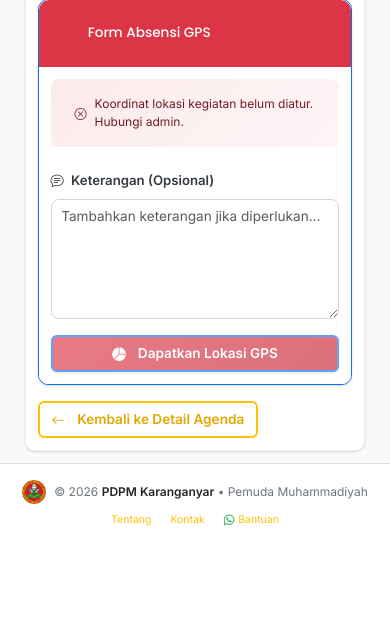
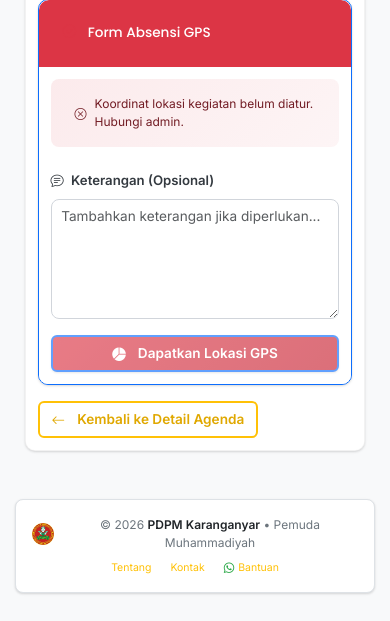
Before and after one commit to ZAKITRIPAMUNGKAS/pdpm, a CodeIgniter 4 app: the page made by app/Views/absensi/form_absensi.php in a window 390 px wide. Shown: the part 565-1186 px from the top of the page. Before the commit the page ends 1091 px from the top, so only its background shows below. Run offline with PHP 8.4 and a stand-in for CodeIgniter, Linux system fonts and the light colour scheme; the template is opened without the code that fills it, so the values that code supplies are empty; some libraries are stand-ins or nearby versions.

Commit message:
fix: pindahkan footer dashboard ke dalam kontainer konten utama agar sejajar dengan sidebar

```diff
--- a/app/Views/layout/template.php
+++ b/app/Views/layout/template.php
@@ -251,7 +251,7 @@
             </nav>
 
             <!-- Main Content -->
-            <main class="col-md-9 ms-sm-auto col-lg-10 px-md-4 main-content-minimalist">
+            <main class="col-md-9 ms-sm-auto col-lg-10 px-md-4 main-content-minimalist d-flex flex-column">
                 <div class="d-flex justify-content-between flex-wrap flex-md-nowrap align-items-center pt-3 pb-2 mb-3 border-bottom">
                     <h1 class="h2"><?= $page_title ?? 'Dashboard' ?></h1>
                 </div>
@@ -261,29 +261,32 @@
                 <?php if (session()->getFlashdata('error')): ?>
                     <div class="alert alert-danger" role="alert"><?= session()->getFlashdata('error') ?></div>
                 <?php endif; ?>
+
+                <div class="flex-grow-1">
                     <?= $this->renderSection('content') ?>
-            </main>
-        </div>
                 </div>
 
-    <!-- Minimalist Footer -->
-    <footer class="footer mt-auto py-3 bg-white border-top">
-        <div class="container-fluid px-3 px-md-4">
+                <!-- Minimalist Dashboard Footer -->
+                <footer class="footer mt-5 py-3 px-3 bg-white border rounded-3 shadow-sm mb-3">
+                    <div class="container-fluid p-0">
                         <div class="d-flex flex-column flex-md-row align-items-center justify-content-between gap-2 text-center text-md-start">
-                <div class="d-flex align-items-center">
-                    <img src="<?= base_url('logo.png') ?>" alt="PDPM Logo" style="height: 24px; width: auto;" class="me-2">
+                            <div class="d-flex align-items-center justify-content-center justify-content-md-start">
+                                <img src="<?= base_url('logo.png') ?>" alt="PDPM Logo" style="height: 22px; width: auto;" class="me-2">
                                 <span class="small text-muted">
                                     &copy; <?= date('Y') ?> <strong class="text-dark fw-semibold">PDPM Karanganyar</strong> &bull; Pemuda Muhammadiyah
                                 </span>
                             </div>
                             <div class="footer-links small">
-                    <a href="<?= site_url('profil') ?>" class="text-secondary text-decoration-none me-3">Tentang</a>
-                    <a href="<?= site_url('kontak') ?>" class="text-secondary text-decoration-none me-3">Kontak</a>
-                    <a href="https://wa.me/6281234567890" target="_blank" class="text-secondary text-decoration-none"><i class="bi bi-whatsapp text-success me-1"></i>Bantuan</a>
+                                <a href="<?= site_url('profil') ?>" class="text-secondary text-decoration-none me-3 hover-danger">Tentang</a>
+                                <a href="<?= site_url('kontak') ?>" class="text-secondary text-decoration-none me-3 hover-danger">Kontak</a>
+                                <a href="https://wa.me/6281234567890" target="_blank" class="text-secondary text-decoration-none hover-success"><i class="bi bi-whatsapp text-success me-1"></i>Bantuan</a>
                             </div>
                         </div>
                     </div>
                 </footer>
+            </main>
+        </div>
+    </div>
 
     <!-- Local Scripts -->
     <script src="<?= base_url('js/bootstrap.bundle.min.js') ?>"></script>
```
Lines whose indentation alone changed are shown as unchanged.
